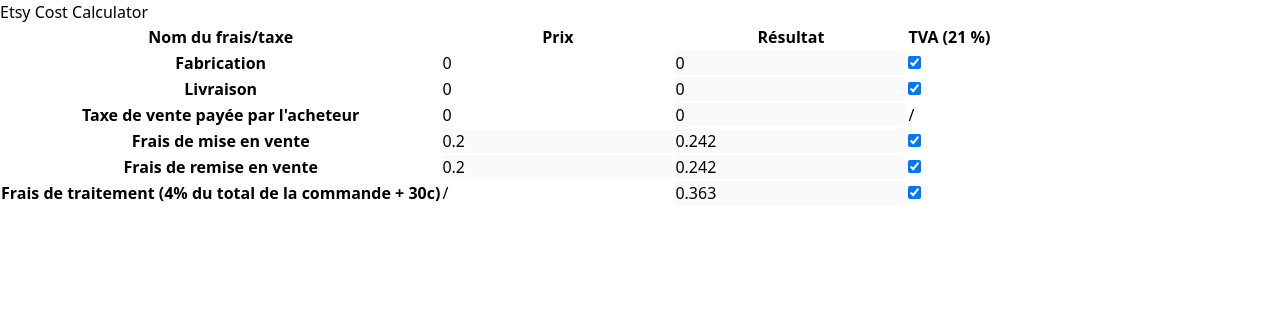
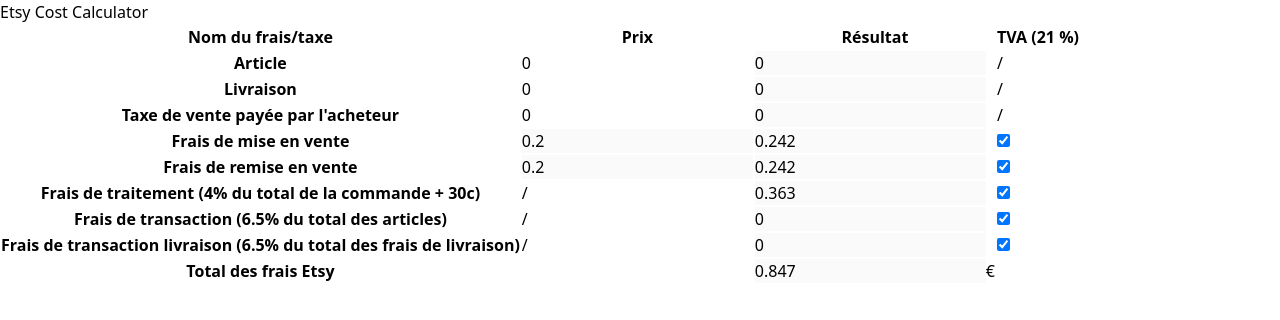
Before and after one commit to yaberkane05/etsycostcalculator, a Next.js app: page / in a window 1280 px wide. Shown: the top 320 px of the page. Built offline with nearby package versions, Linux system fonts and the light colour scheme.

Commit message:
finish fields

```diff
--- a/src/components/calculator.tsx
+++ b/src/components/calculator.tsx
@@ -3,9 +3,6 @@
 import { useEffect } from 'react';
 import { useForm } from 'react-hook-form';
 import ToggleVAT from './toggle-vat';
-
-const globalVat = 0.21;
-const currency = '€';
 
 interface IPrice {
     price: number;
@@ -27,20 +24,26 @@
     processingCost: number;
     processingCostRes: number;
     transactionCost: number;
+    transactionCostRes: number;
     transactionShippingCost: number;
+    transactionShippingCostRes: number;
     total: number;
     vatTrigger: any;
 }
 
+const globalVat = 0.21;
+const currency = '€';
+
 const RealtimeValues: { [name: string]: IPrice } = {
-    initialCost: { price: 0.0, vat: 0.0, isVat: true },
-    shippingCost: { price: 0.0, vat: 0.0, isVat: true },
+    initialCost: { price: 0.0, vat: 0.0, isVat: false },
+    shippingCost: { price: 0.0, vat: 0.0, isVat: false },
     listingCost: { price: 0.2, vat: 0.0, isVat: true },
     relistingAfterSaleCost: { price: 0.2, vat: 0.0, isVat: true },
     processingCost: { price: 0.3, vat: 0.0, isVat: true },
     countryTax: { price: 0.0, vat: 0.0, isVat: false },
-    transactionCost: { price: 0.0, vat: 0.0, isVat: false },
-    transactionShippingCost: { price: 0.0, vat: 0.0, isVat: false },
+    transactionCost: { price: 0.0, vat: 0.0, isVat: true },
+    transactionShippingCost: { price: 0.0, vat: 0.0, isVat: true },
+    total: { price: 0.0, vat: 0.0, isVat: false },
 };
 
 const Calculator = () => {
@@ -64,6 +67,10 @@
         setValue('listingCostRes', getResult(RealtimeValues.listingCost));
         setValue('relistingAfterSaleCostRes', getResult(RealtimeValues.relistingAfterSaleCost));
         setValue('processingCostRes', getResult(RealtimeValues.processingCost));
+        setValue('transactionCostRes', getResult(RealtimeValues.transactionCost));
+        setValue('transactionShippingCostRes', getResult(RealtimeValues.transactionShippingCost));
+
+        calculateAndSetTotal();
     }, [watchVatTrigger]);
 
     useEffect(() => {
@@ -91,22 +98,50 @@
         RealtimeValues['processingCost'] = { price: processingCost, vat: RealtimeValues.processingCost.isVat ? calculateVAT(processingCost): 0, isVat: RealtimeValues.processingCost.isVat };
         setValue('processingCostRes', getResult(RealtimeValues.processingCost));
 
-        // const transactionCost = 0.065 * initialCost;
-        // setValue('transactionCost.price', +transactionCost.toPrecision(4));
+        const transactionCost = 0.065 * initialCost;
+        RealtimeValues['transactionCost'] = { price: transactionCost, vat: RealtimeValues.transactionCost.isVat ? calculateVAT(transactionCost): 0, isVat: RealtimeValues.transactionCost.isVat };
+        setValue('transactionCostRes', getResult(RealtimeValues.transactionCost));
 
-        // const transactionShippingCost = 0.065 * shippingCost?.price;
-        // setValue('transactionShippingCost.price', +transactionShippingCost.toPrecision(4));
+        const transactionShippingCost = 0.065 * shippingCost;
+        RealtimeValues['transactionShippingCost'] = { price: transactionShippingCost, vat: RealtimeValues.transactionShippingCost.isVat ? calculateVAT(transactionShippingCost): 0, isVat: RealtimeValues.transactionShippingCost.isVat };
+        setValue('transactionShippingCostRes', getResult(RealtimeValues.transactionShippingCost));
 
-        // const total = +RealtimeValues.listingCost.price + +RealtimeValues.relistingAfterSaleCost.price + +countryTax + +transactionCost + +transactionShippingCost + +processingCost;
-        // setValue('total.price', +total.toPrecision(4));
+        //total
+        calculateAndSetTotal();
 
     // eslint-disable-next-line react-hooks/exhaustive-deps
     }, [watchInitialCost, watchShippingCost, watchCountryTax]);
 
+    const calculateVAT = (cost: number): number => cost * globalVat;
+
+    const setVAT = (truthy: boolean, field: string): void => {
+        let t = RealtimeValues[field];
+        t.isVat = truthy;
+        truthy ? t.vat = calculateVAT(RealtimeValues[field].price): t.vat = 0;
+        delete RealtimeValues[field];
+        RealtimeValues[field] = t;
+    };
+
+    const getResult = (value: IPrice): number => +(+value.price + +value.vat).toPrecision(4);
+
+    const calculateAndSetTotal = () => {
+        const values = getValues();
+        const listingCostRes: number = values.listingCostRes;
+        const relistingAfterSaleCostRes: number = values.relistingAfterSaleCostRes;
+        const countryTaxRes: number = values.countryTaxRes;
+        const transactionCostRes: number = values.transactionCostRes;
+        const transactionShippingCostRes: number = values.transactionShippingCostRes;
+        const processingCostRes: number = values.processingCostRes;
+
+        const total = +listingCostRes + +relistingAfterSaleCostRes + +countryTaxRes + +transactionCostRes + +transactionShippingCostRes + +processingCostRes;
+        RealtimeValues['total'] = { price: total, vat: RealtimeValues.total.isVat ? calculateVAT(total): 0, isVat: RealtimeValues.total.isVat };
+        setValue('total', getResult(RealtimeValues.total));
+    }
+
 	return (
         <div className="relative overflow-x-auto">
             <table className="w-full text-sm text-left text-gray-500 dark:text-gray-400">
-                <thead className="text-xs text-gray-700 uppercase bg-gray-50 dark:bg-gray-700 dark:text-gray-400">
+                <thead className="text-xs text-gray-700 uppercase bg-gray-200 dark:bg-gray-700 dark:text-gray-400">
                     <tr>
                         <th scope="col" className="px-6 py-3">
                             Nom du frais/taxe
@@ -125,7 +160,7 @@
                 <tbody>
                     <tr className="bg-white border-b dark:bg-gray-800 dark:border-gray-700">
                         <th scope="row" className="px-6 py-4 font-medium text-gray-900 whitespace-nowrap dark:text-white">
-                            Fabrication
+                            Article
                         </th>
                         <td className="px-6 py-4">
                             <input
@@ -145,13 +180,7 @@
                             />
                         </td>
                         <td className="px-6 py-4">
-                            <ToggleVAT
-                                defaultChecked={RealtimeValues.initialCost.isVat}
-                                changed={(x) => {
-                                    setVAT(x.target.checked, 'initialCost');
-                                    setValue('vatTrigger', Math.random());
-                                }}
-                            />
+                            /
                         </td>
                     </tr>
                     <tr className="bg-white border-b dark:bg-gray-800 dark:border-gray-700">
@@ -176,13 +205,7 @@
                             />
                         </td>
                         <td className="px-6 py-4">
-                            <ToggleVAT
-                                defaultChecked={RealtimeValues.shippingCost.isVat}
-                                changed={(x) => {
-                                    setVAT(x.target.checked, 'shippingCost');
-                                    setValue('vatTrigger', Math.random());
-                                }}
-                            />
+                            /
                         </td>
                     </tr>
                     <tr className="bg-white border-b dark:bg-gray-800 dark:border-gray-700">
@@ -235,7 +258,7 @@
                         </td>
                         <td className="px-6 py-4">
                             <ToggleVAT
-                                    defaultChecked={RealtimeValues.shippingCost.isVat}
+                                    defaultChecked={RealtimeValues.listingCost.isVat}
                                     changed={(x) => {
                                         setVAT(x.target.checked, 'listingCost');
                                         setValue('vatTrigger', Math.random());
@@ -301,61 +324,77 @@
                                 />
                         </td>
                     </tr>
+                    <tr className="bg-white border-b dark:bg-gray-800 dark:border-gray-700">
+                        <th scope="row" className="px-6 py-4 font-medium text-gray-900 whitespace-nowrap dark:text-white">
+                            Frais de transaction (6.5% du total des articles)
+                        </th>
+                        <td className="px-6 py-4">
+                            /
+                        </td>
+                        <td className="px-6 py-4">
+                            <input
+                                className="border-0"
+                                type="number"
+                                disabled
+                                {...register("transactionCostRes")}
+                            />
+                        </td>
+                        <td className="px-6 py-4">
+                            <ToggleVAT
+                                    defaultChecked={RealtimeValues.transactionCost.isVat}
+                                    changed={(x) => {
+                                        setVAT(x.target.checked, 'transactionCost');
+                                        setValue('vatTrigger', Math.random());
+                                    }}
+                                />
+                        </td>
+                    </tr>
+                    <tr className="bg-white border-b dark:bg-gray-800 dark:border-gray-700">
+                        <th scope="row" className="px-6 py-4 font-medium text-gray-900 whitespace-nowrap dark:text-white">
+                            Frais de transaction livraison (6.5% du total des frais de livraison)
+                        </th>
+                        <td className="px-6 py-4">
+                            /
+                        </td>
+                        <td className="px-6 py-4">
+                            <input
+                                className="border-0"
+                                type="number"
+                                disabled
+                                {...register("transactionShippingCostRes")}
+                            />
+                        </td>
+                        <td className="px-6 py-4">
+                            <ToggleVAT
+                                    defaultChecked={RealtimeValues.transactionShippingCost.isVat}
+                                    changed={(x) => {
+                                        setVAT(x.target.checked, 'transactionShippingCost');
+                                        setValue('vatTrigger', Math.random());
+                                    }}
+                                />
+                        </td>
+                    </tr>
                 </tbody>
+                <tfoot>
+                    <tr className="font-semibold text-gray-900 bg-gray-200 dark:text-white">
+                        <th scope="row" className="px-6 py-3 text-base">Total des frais Etsy</th>
+                        <td className="px-6 py-3"></td>
+                        <td className="px-6 py-3">
+                            <input
+                                className="bg-gray-200 border-0"
+                                type="number"
+                                disabled
+                                {...register("total")}
+                            />
+                            {currency}
+                        </td>
+                        <td className="px-6 py-3"></td>
+                    </tr>
+                </tfoot>
             </table>
             <input hidden {...register("vatTrigger")} />
         </div>
 	);
-
-	return (
-		<form>
-			<div>
-				<span className='mr-2'>Frais de transaction (6.5% du total des articles)</span>
-				<input
-					type='number'
-					min={0}
-					step={0.01}
-                    disabled
-                    defaultValue={initialValues.transactionCost}
-                    {...register("transactionCost")}
-				></input>
-			</div>
-			<div>
-				<span className='mr-2'>Frais de transaction livraison (6.5% du total des articles)</span>
-				<input
-					type='number'
-					min={0}
-					step={0.01}
-                    disabled
-                    defaultValue={initialValues.transactionShippingCost}
-                    {...register("transactionShippingCost")}
-				></input>
-			</div>
-			<div>
-				<span className='mr-2'>Total</span>
-				<input
-					type='number'
-					min={0}
-					disabled
-                    {...register("total")}
-				></input>
-                {currency}
-			</div>
-		</form>
-	);
 };
 
-// functions
-const calculateVAT = (cost: number): number => cost * globalVat;
-
-const setVAT = (truthy: boolean, field: string): void => {
-    let t = RealtimeValues[field];
-    t.isVat = truthy;
-    truthy ? t.vat = calculateVAT(RealtimeValues[field].price): t.vat = 0;
-    delete RealtimeValues[field];
-    RealtimeValues[field] = t;
-};
-
-const getResult = (value: IPrice): number => +(+value.price + +value.vat).toPrecision(4);
-
 export default Calculator;
```
